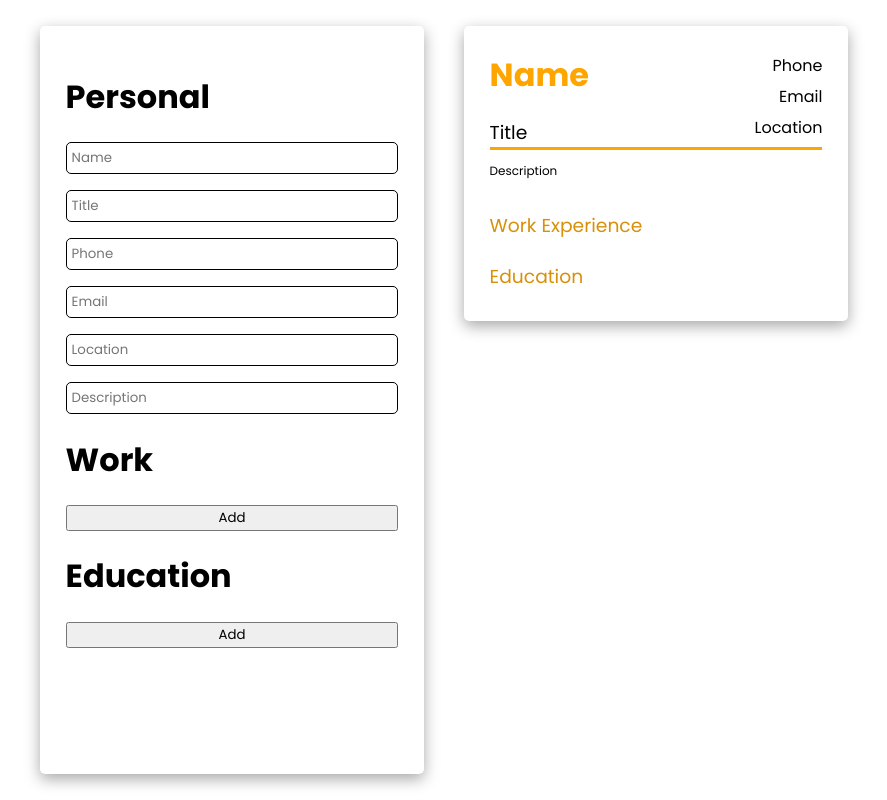
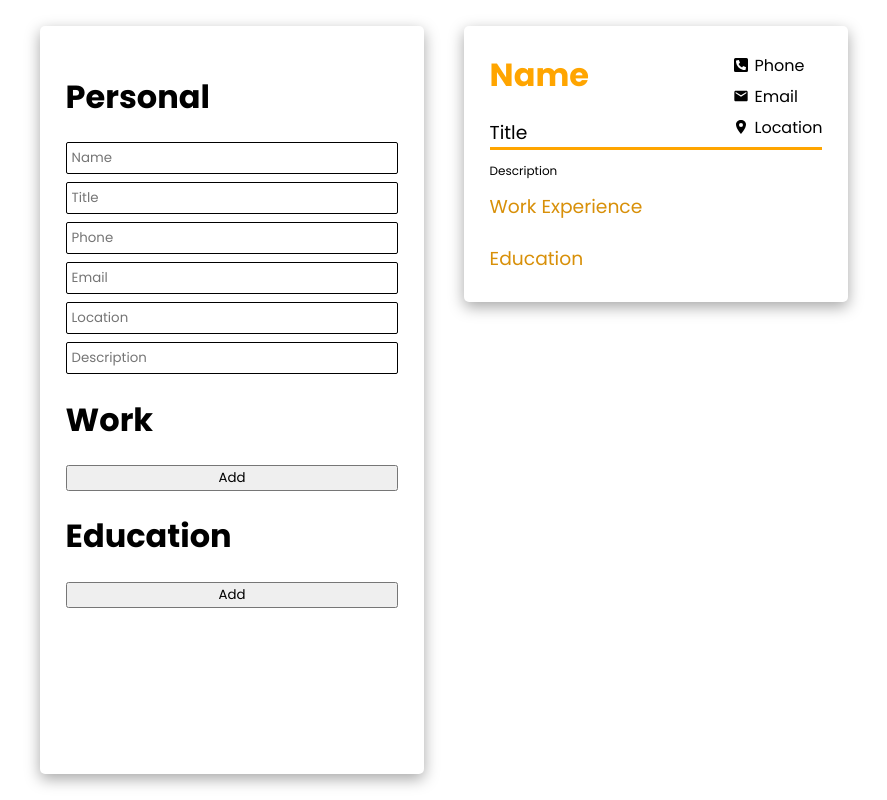
Before and after one commit to LeonardoLima01/cv-project, a React (Create React App) app: page / in a window 1280 px wide. Shown: the whole page, without its empty margins (196-1083 px from the left). Built offline with nearby package versions, Linux system fonts and the light colour scheme.

Commit message:
Fix UI sizing and text alignment

```diff
--- a/src/App.js
+++ b/src/App.js
@@ -3,7 +3,9 @@ import "./styles/style.css";
 import Work from "./components/Work";
 import Personal from "./components/Personal";
 import Education from "./components/Education";
-
+import { FaPhoneSquareAlt } from "react-icons/fa";
+import { MdEmail } from "react-icons/md";
+import { IoLocationSharp } from "react-icons/io5";
 class App extends React.Component {
   constructor() {
     super();
@@ -51,7 +53,6 @@ class App extends React.Component {
           university: "",
           start: "",
           end: "",
-          description: "",
         },
       ],
       educationCount: prevState.educationCount + 1,
@@ -114,7 +115,7 @@ class App extends React.Component {
       <>
         <div id="cv-editor">
           <>
-            <h1>Personal</h1>
+            <h1 id="Personal-title">Personal</h1>
             <Personal handleChange={this.handlePersonalChange} />
             <h1>Work</h1>
             {this.state.workArr.map((work) => (
@@ -145,43 +146,46 @@ class App extends React.Component {
               <h3>{this.state.personal.title}</h3>
             </div>
             <div id="header-side-info">
-              <h4>{this.state.personal.phone}</h4>
-              <h4>{this.state.personal.email}</h4>
-              <h4>{this.state.personal.location}</h4>
+              <h4>
+                {" "}
+                <FaPhoneSquareAlt />
+                {this.state.personal.phone}
+              </h4>
+              <h4>
+                <MdEmail />
+                {this.state.personal.email}
+              </h4>
+              <h4>
+                <IoLocationSharp />
+                {this.state.personal.location}
+              </h4>
             </div>
           </div>
           <p>{this.state.personal.description}</p>
           <h3 id="work-exp">Work Experience</h3>
           {this.state.workArr.map((work) => (
             <div className="work-exp-container">
-              <div className="work-exp-left">
-                <h4>{work.position}</h4>
-                <h5>{work.description}</h5>
+              <div className="work-exp-top">
+                <p className="work-position">{work.position}</p>
+                <p>
+                  <span className="company-name">{work.company}</span> |{" "}
+                  {work.start}-{work.end}
+                </p>
               </div>
-              <div className="work-exp-right">
-                <h4>
-                  <span className="company-name">{work.company}</span>{" "}
-                  <span>|</span> {work.start}
-                  <span>-</span>
-                  {work.end}
-                </h4>
-              </div>
+              <p className="work-description">{work.description}</p>
             </div>
           ))}
           <h3 id="education-exp">Education</h3>
           {this.state.educationArr.map((education) => (
             <div className="work-exp-container">
-              <div className="work-exp-left">
-                <h4>{education.course}</h4>
-                <h5>{education.description}</h5>
-              </div>
-              <div className="work-exp-right">
-                <h4>
+              <div className="work-exp-top">
+                <p>{education.course}</p>
+                <p>
                   <span className="company-name">{education.university}</span>{" "}
                   <span>|</span> {education.start}
                   <span>-</span>
                   {education.end}
-                </h4>
+                </p>
               </div>
             </div>
           ))}
--- a/src/components/Education.js
+++ b/src/components/Education.js
@@ -28,16 +28,7 @@ export default class Education extends Component {
             this.props.handleChange(e.target.value, "end", this.props.id)
           }
         ></input>
-        <input
-          placeholder="Description"
-          onChange={(e) =>
-            this.props.handleChange(
-              e.target.value,
-              "description",
-              this.props.id
-            )
-          }
-        ></input>
+
         <button
           type="button"
           onClick={() => this.props.handleDelete(this.props.id)}
--- a/src/styles/style.css
+++ b/src/styles/style.css
@@ -39,6 +39,10 @@ body {
   align-self: flex-start;
 }
 
+#personal-title {
+  margin-top: 0;
+}
+
 #cv-editor > div {
   flex: 1;
 }
@@ -46,13 +50,13 @@ body {
 form {
   display: flex;
   flex-direction: column;
-  gap: 2vh;
+  gap: 1vh;
 }
 
 input {
   padding: 5px;
-  border: 1.25px solid black;
-  border-radius: 5px;
+  border: 1.5px solid black;
+  border-radius: 2px;
 }
 
 .Buttons {
@@ -89,6 +93,12 @@ input {
 }
 
 #header-side-info > h4 {
+  display: flex;
+  align-items: center;
+  gap: 5px;
+}
+
+#header-side-info > h4 {
   margin: 0;
   margin-bottom: 0.75vh;
   font-weight: 400;
@@ -102,9 +112,26 @@ input {
   margin-bottom: 0.5vh;
 }
 
+#work-exp {
+  margin-top: 0;
+}
+
 .work-exp-container {
   display: flex;
+  flex-direction: column;
   justify-content: space-between;
+  margin-bottom: 1.5vh;
+}
+
+.work-exp-top {
+  display: flex;
+  justify-content: space-between;
+  font-size: 12px;
+  align-items: center;
+}
+
+.work-exp-top > p {
+  margin: 0;
 }
 
 .work-exp-container h4,
@@ -126,3 +153,13 @@ span {
   font-weight: 400;
   font-size: 12px;
 }
+
+.work-description {
+  font-size: 12px;
+  margin-top: 5px;
+  margin-bottom: 0;
+}
+
+.work-position {
+  font-weight: bold;
+}
```
